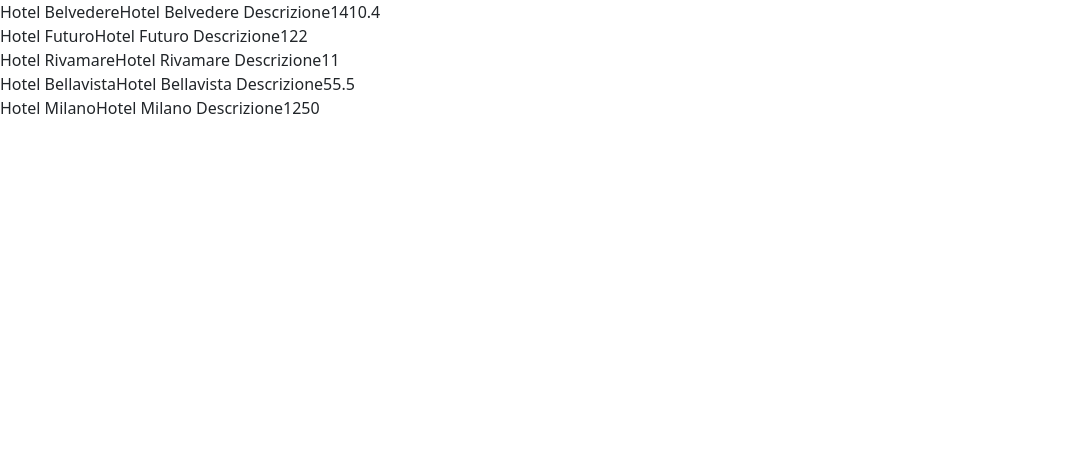
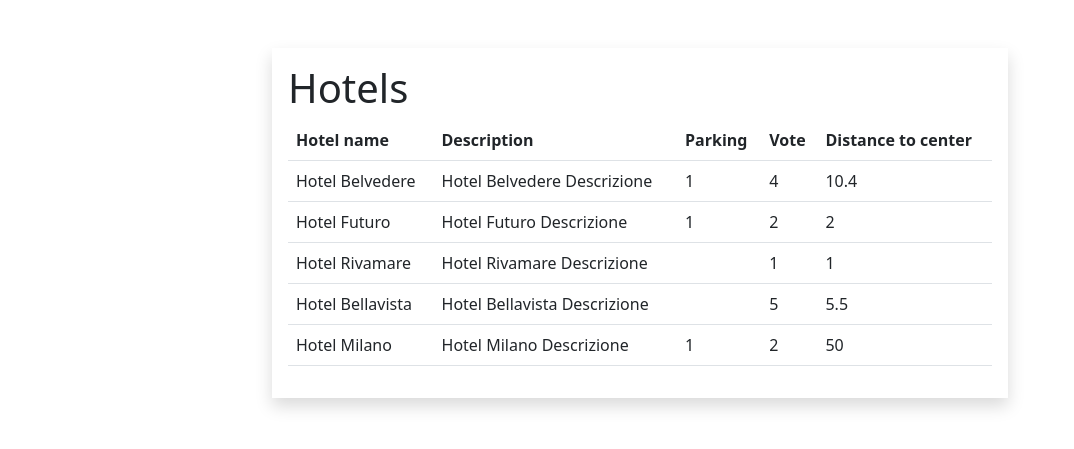
Before and after one commit to SimoneBaca/php-hotel, a PHP site: page / in a window 1280 px wide. Shown: the top 449 px of the page, without its empty margins (0-1074 px from the left). Run offline with PHP 8.4, Linux system fonts and the light colour scheme.

Commit message:
add Boostrap

```diff
--- a/index.php
+++ b/index.php
@@ -7,64 +7,99 @@ $hotels = [
         'description' => 'Hotel Belvedere Descrizione',
         'parking' => true,
         'vote' => 4,
-        'distance_to_center' => 10.4
+        'distance_to_center' => 10.4,
     ],
     [
         'name' => 'Hotel Futuro',
         'description' => 'Hotel Futuro Descrizione',
         'parking' => true,
         'vote' => 2,
-        'distance_to_center' => 2
+        'distance_to_center' => 2,
     ],
     [
         'name' => 'Hotel Rivamare',
         'description' => 'Hotel Rivamare Descrizione',
         'parking' => false,
         'vote' => 1,
-        'distance_to_center' => 1
+        'distance_to_center' => 1,
     ],
     [
         'name' => 'Hotel Bellavista',
         'description' => 'Hotel Bellavista Descrizione',
         'parking' => false,
         'vote' => 5,
-        'distance_to_center' => 5.5
+        'distance_to_center' => 5.5,
     ],
     [
         'name' => 'Hotel Milano',
         'description' => 'Hotel Milano Descrizione',
         'parking' => true,
         'vote' => 2,
-        'distance_to_center' => 50
+        'distance_to_center' => 50,
     ],
 
 ];
 //aggiungo lista hotel con "logica base"
-foreach($hotels as $hotel){
+//foreach($hotels as $hotel){
     //var_dump($hotel);
 
-    echo $hotel['name'];
-    echo $hotel['description'];
-    echo $hotel['parking'];
-    echo $hotel['vote'];
-    echo $hotel['distance_to_center'] . '<br>' ;
+  //  echo $hotel['name'];
+   // echo $hotel['description'];
+   // echo $hotel['parking'];
+   // echo $hotel['vote'];
+  //  echo $hotel['distance_to_center'] . '<br>' ;
 
-}
+//}
 ?>
-  <!-- trasformo la lista in un commento aggiungo la tabella overview tramite boostrap  -->
 
+ <!-- trasformo la lista in un commento aggiungo la tabella tramite boostrap  -->
 <!DOCTYPE html>
 <html lang="en">
-
 <head>
     <meta charset="UTF-8">
     <meta http-equiv="X-UA-Compatible" content="IE=edge">
     <meta name="viewport" content="width=device-width, initial-scale=1.0">
-    <title>Document</title>
+    <title>Boolean | PHP Hotel</title>
+    <!-- Bootstrap 5.2.3 css -->
     <link href="https://cdn.jsdelivr.net/npm/bootstrap@5.2.3/dist/css/bootstrap.min.css" rel="stylesheet" integrity="sha384-rbsA2VBKQhggwzxH7pPCaAqO46MgnOM80zW1RWuH61DGLwZJEdK2Kadq2F9CUG65" crossorigin="anonymous">
 </head>
 <body>
-
+<div class="container my-5">
+        <div class="row justify-content-center">
+            <div class="col-8">
+                <div class="card rounded-0 border-0 shadow">
+                    <div class="card-body">
+                        <h1 class="">
+                            Hotels
+                        </h1>
+                        <div>
+                        <table class="table">
+                            <thead>
+                                <tr>
+                                    <th scope="col">Hotel name</th>
+                                    <th scope="col">Description</th>
+                                    <th scope="col">Parking</th>
+                                    <th scope="col">Vote</th>
+                                    <th scope="col">Distance to center</th>
+                                </tr>
+                            </thead>
+                            <?php foreach ($hotels as $hotel): ?>
+                            <tbody>
+                                <tr>
+                                    <td> <?=$hotel['name'];?> </td>
+                                    <td> <?=$hotel['description'];?></td>
+                                    <td> <?= $hotel['parking'];?></td>
+                                    <td> <?=$hotel['vote'];?></td>
+                                    <td> <?=$hotel['distance_to_center'];?></td>
+                                </tr>
+                            </tbody>
+                            <?php endforeach;?>
+                        </table>
+                        </div>
+                    </div>
+                </div>
+            </div>
+        </div>
+    </div>
 </body>
-
 </html>
```
